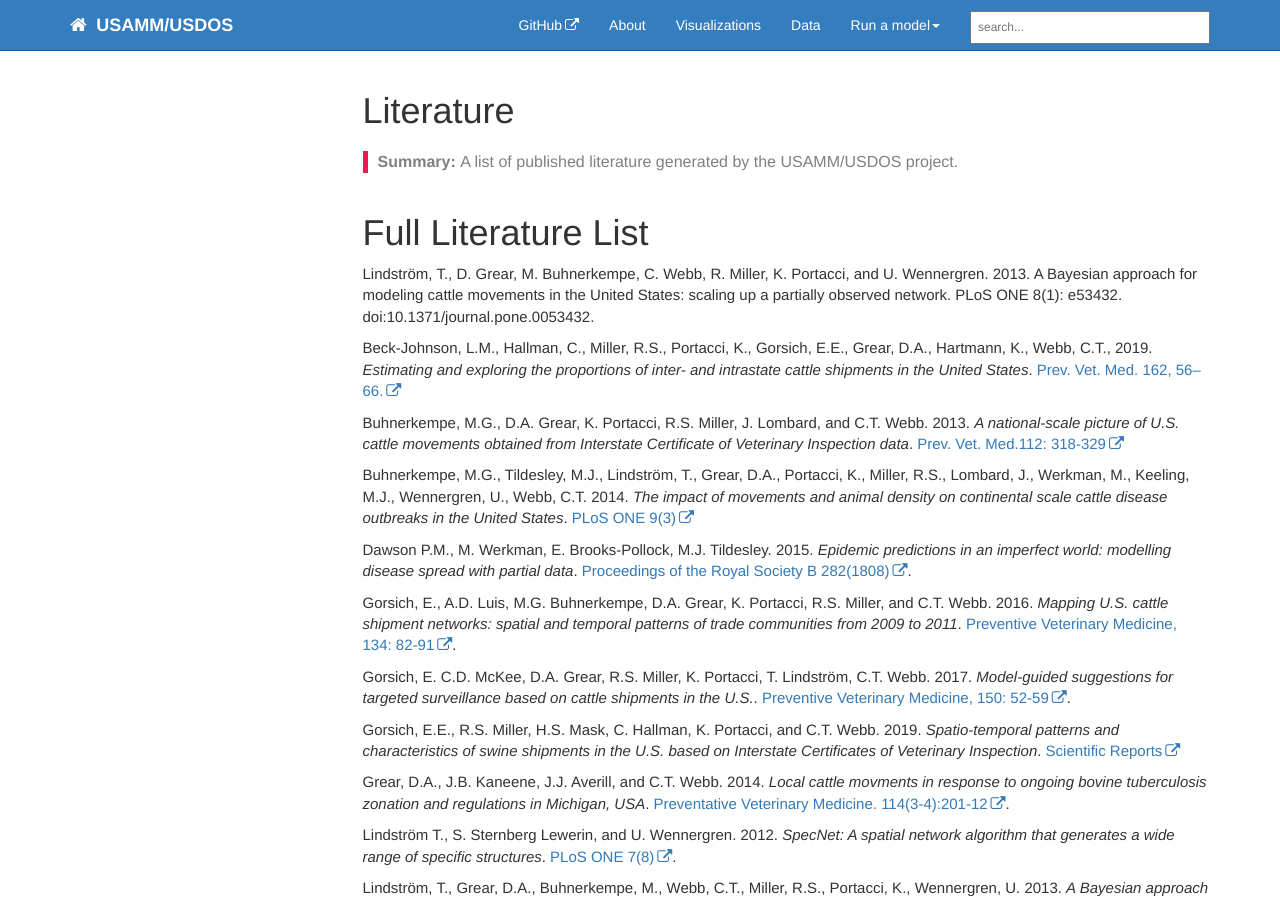
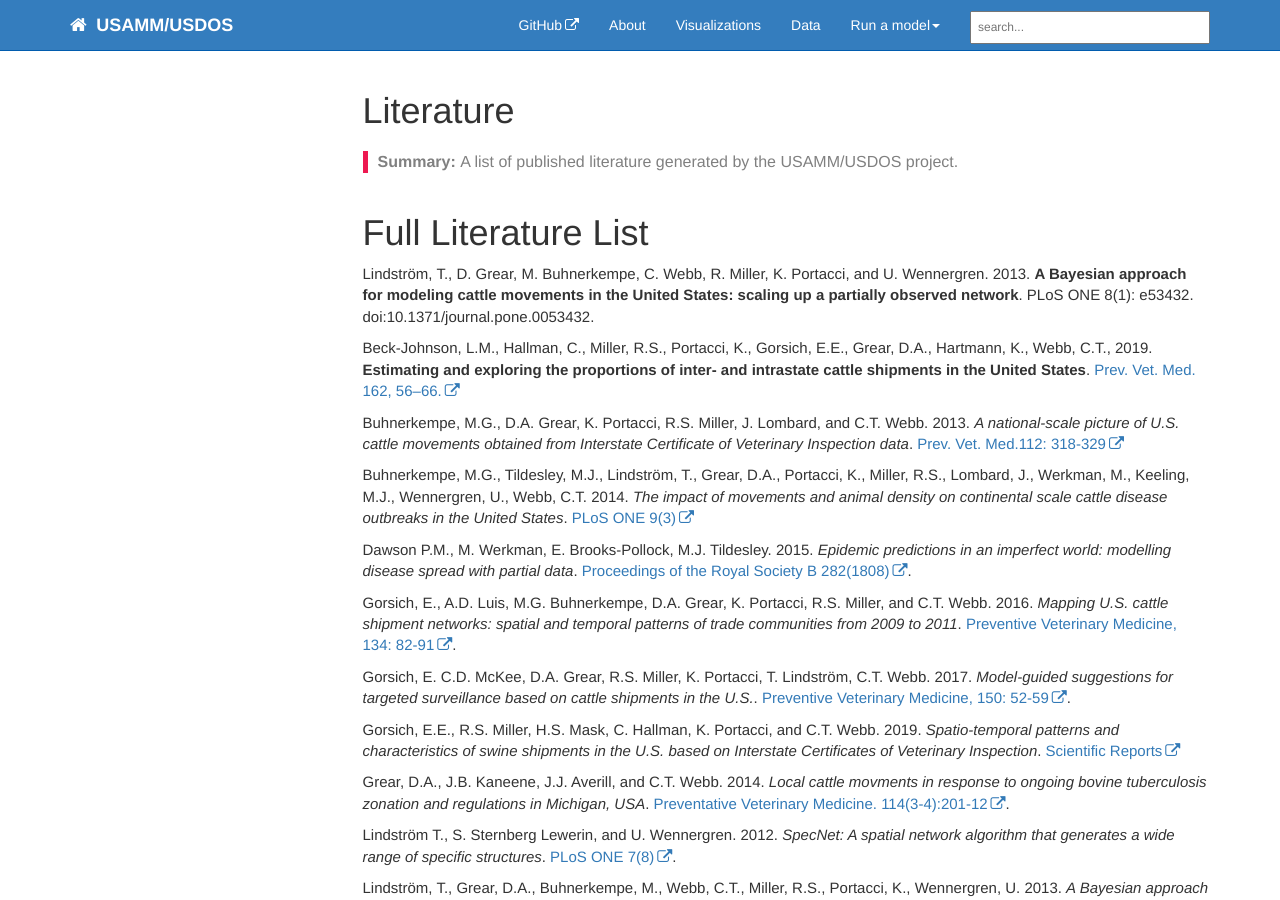
Before and after one commit to webblabb/usammusdos, a Jekyll site: the page built from pages/literature.md, in a window 1280 px wide and 900 px high. Built offline with Jekyll 4.4.1, drawn with Linux system fonts in a browser that asks for light colours; nearby versions of some CDN libraries; comment, search, counter and statistics services are not loaded.

```diff
--- a/pages/literature.md
+++ b/pages/literature.md
@@ -10,9 +10,9 @@ toc: false
 ---
 # Full Literature List
 
-Lindström, T., D. Grear, M. Buhnerkempe, C. Webb, R. Miller, K. Portacci, and U. Wennergren. 2013. A Bayesian approach for modeling cattle movements in the United States: scaling up a partially observed network. PLoS ONE 8(1): e53432. doi:10.1371/journal.pone.0053432.
+Lindström, T., D. Grear, M. Buhnerkempe, C. Webb, R. Miller, K. Portacci, and U. Wennergren. 2013. **A Bayesian approach for modeling cattle movements in the United States: scaling up a partially observed network**. PLoS ONE 8(1): e53432. doi:10.1371/journal.pone.0053432.
 
-Beck-Johnson, L.M., Hallman, C., Miller, R.S., Portacci, K., Gorsich, E.E., Grear, D.A., Hartmann, K., Webb, C.T., 2019. *Estimating and exploring the proportions of inter- and intrastate cattle shipments in the United States*. [Prev. Vet. Med. 162, 56–66.](https://doi.org/10.1016/j.prevetmed.2018.11.002)
+Beck-Johnson, L.M., Hallman, C., Miller, R.S., Portacci, K., Gorsich, E.E., Grear, D.A., Hartmann, K., Webb, C.T., 2019. **Estimating and exploring the proportions of inter- and intrastate cattle shipments in the United States**. [Prev. Vet. Med. 162, 56–66.](https://doi.org/10.1016/j.prevetmed.2018.11.002)
 
 Buhnerkempe, M.G., D.A. Grear, K. Portacci, R.S. Miller, J. Lombard, and C.T. Webb. 2013. *A national-scale picture of U.S. cattle movements obtained from Interstate Certificate of Veterinary Inspection data*. [Prev. Vet. Med.112: 318-329](https://doi.org/10.1016/j.prevetmed.2013.08.002)
 
```
